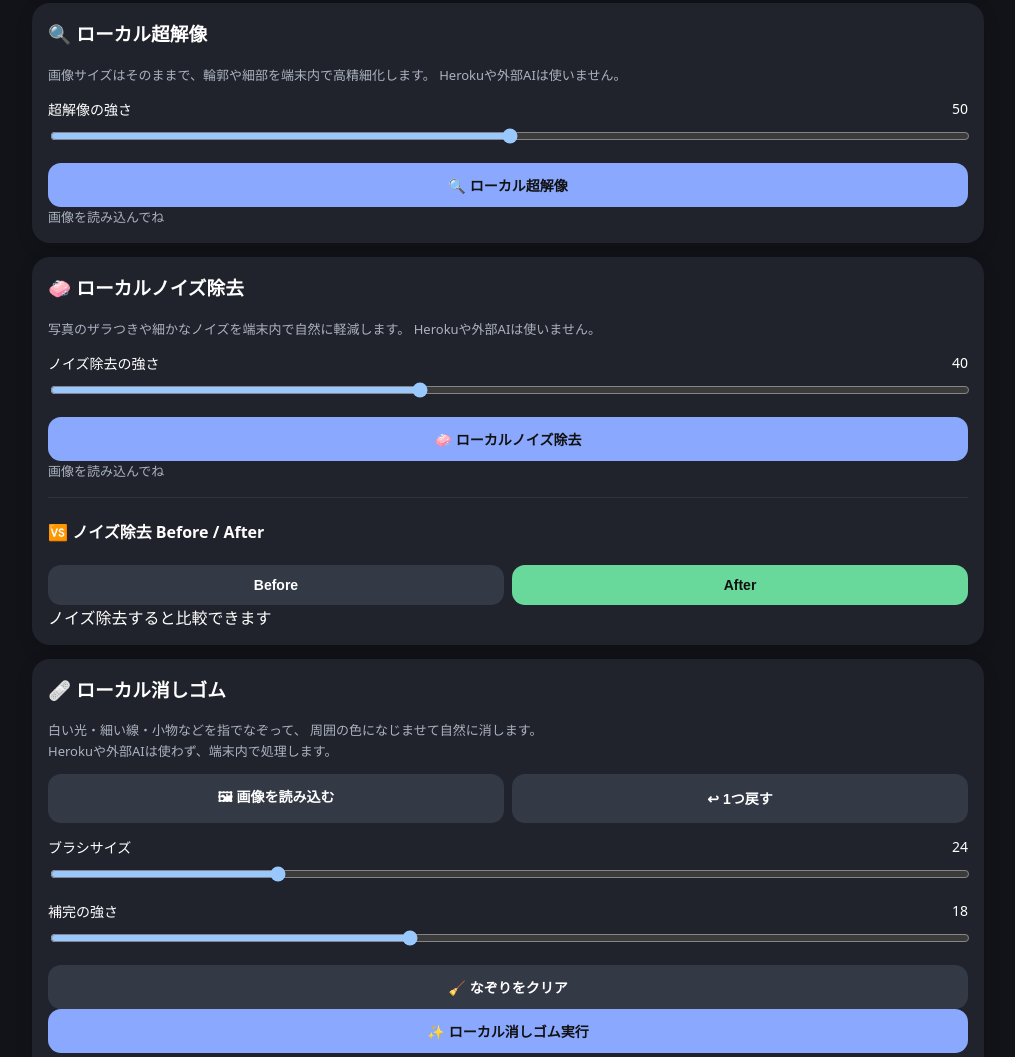
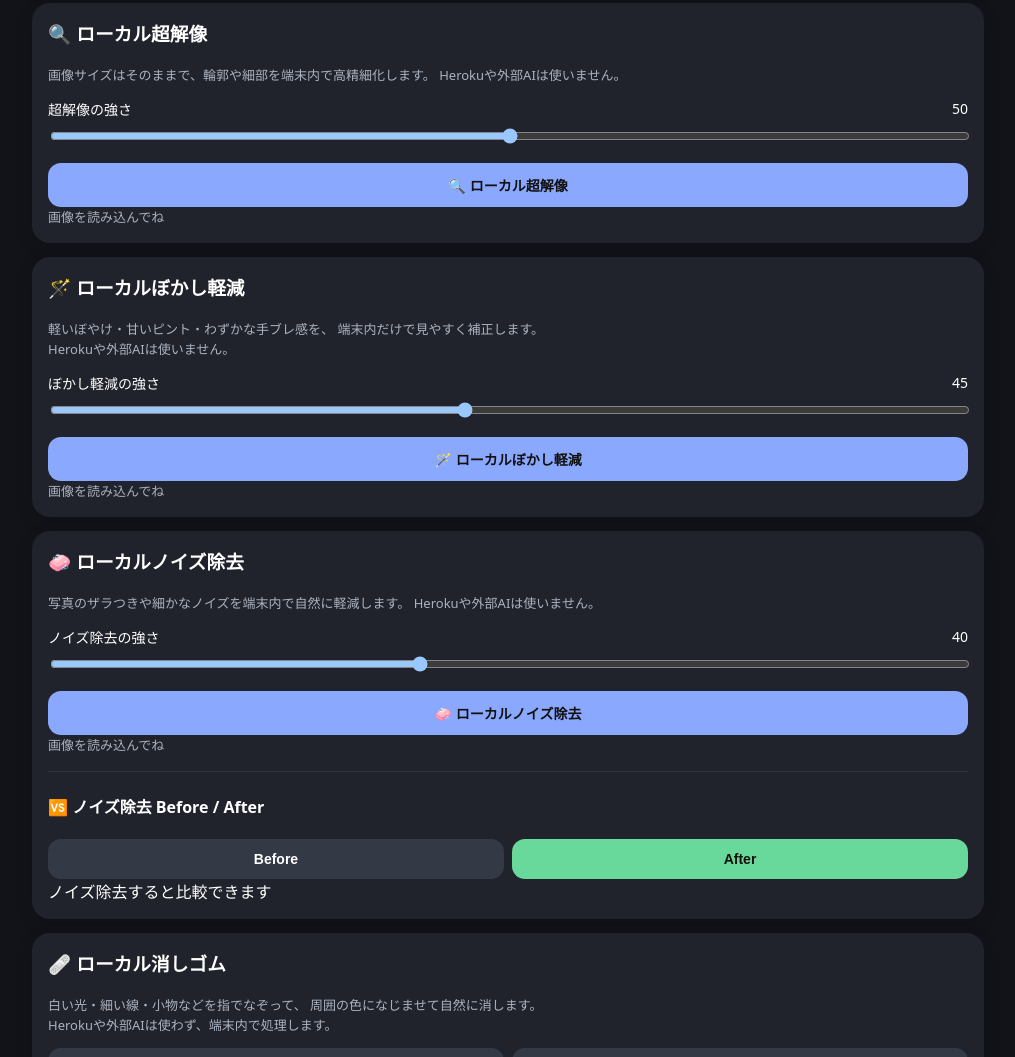
Before and after one commit to schanghong60-rgb/NaturalFix, a website: page public/index.html in a window 1280 px wide. Shown: the part 1816-2873 px from the top of the page, without its empty margins (132-1147 px from the left). Drawn offline with Linux system fonts and the light colour scheme; no server answers.

Commit message:
Add local deblur UI

```diff
--- a/public/index.html
+++ b/public/index.html
@@ -296,6 +296,47 @@
 
   <div
     id="superResolutionStatus"
+    class="status"
+  >
+    画像を読み込んでね
+  </div>
+</section>
+  <section class="card" id="localDeblurStudio">
+  <h3>🪄 ローカルぼかし軽減</h3>
+
+  <p class="note">
+    軽いぼやけ・甘いピント・わずかな手ブレ感を、
+    端末内だけで見やすく補正します。<br>
+    Herokuや外部AIは使いません。
+  </p>
+
+  <div class="control">
+    <label>
+      <span>ぼかし軽減の強さ</span>
+      <span id="localDeblurStrengthValue">45</span>
+    </label>
+
+    <input
+      id="localDeblurStrength"
+      type="range"
+      min="0"
+      max="100"
+      step="1"
+      value="45"
+    >
+  </div>
+
+  <button
+    id="localDeblurButton"
+    class="primary"
+    type="button"
+    style="width:100%"
+  >
+    🪄 ローカルぼかし軽減
+  </button>
+
+  <div
+    id="localDeblurStatus"
     class="status"
   >
     画像を読み込んでね
```
